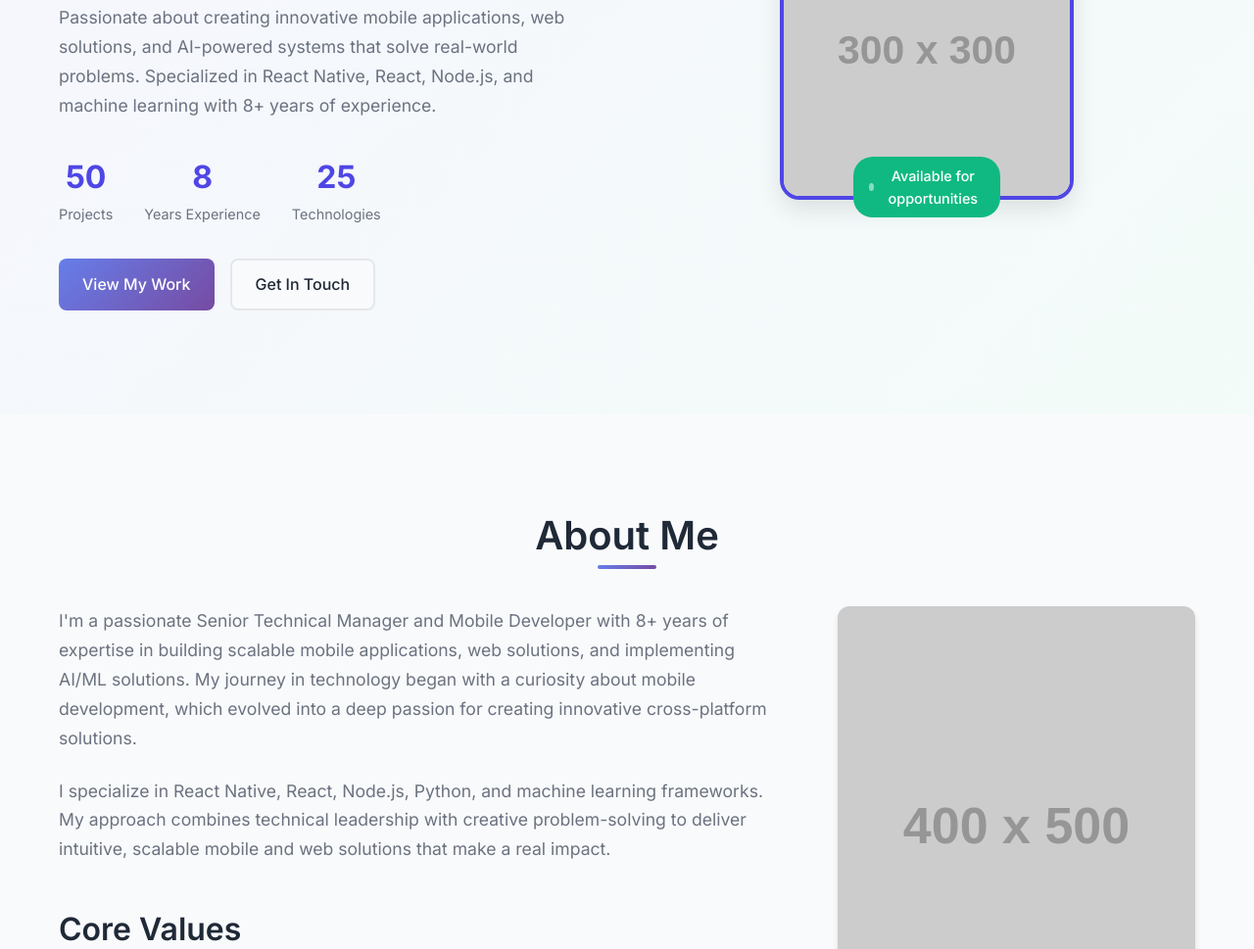
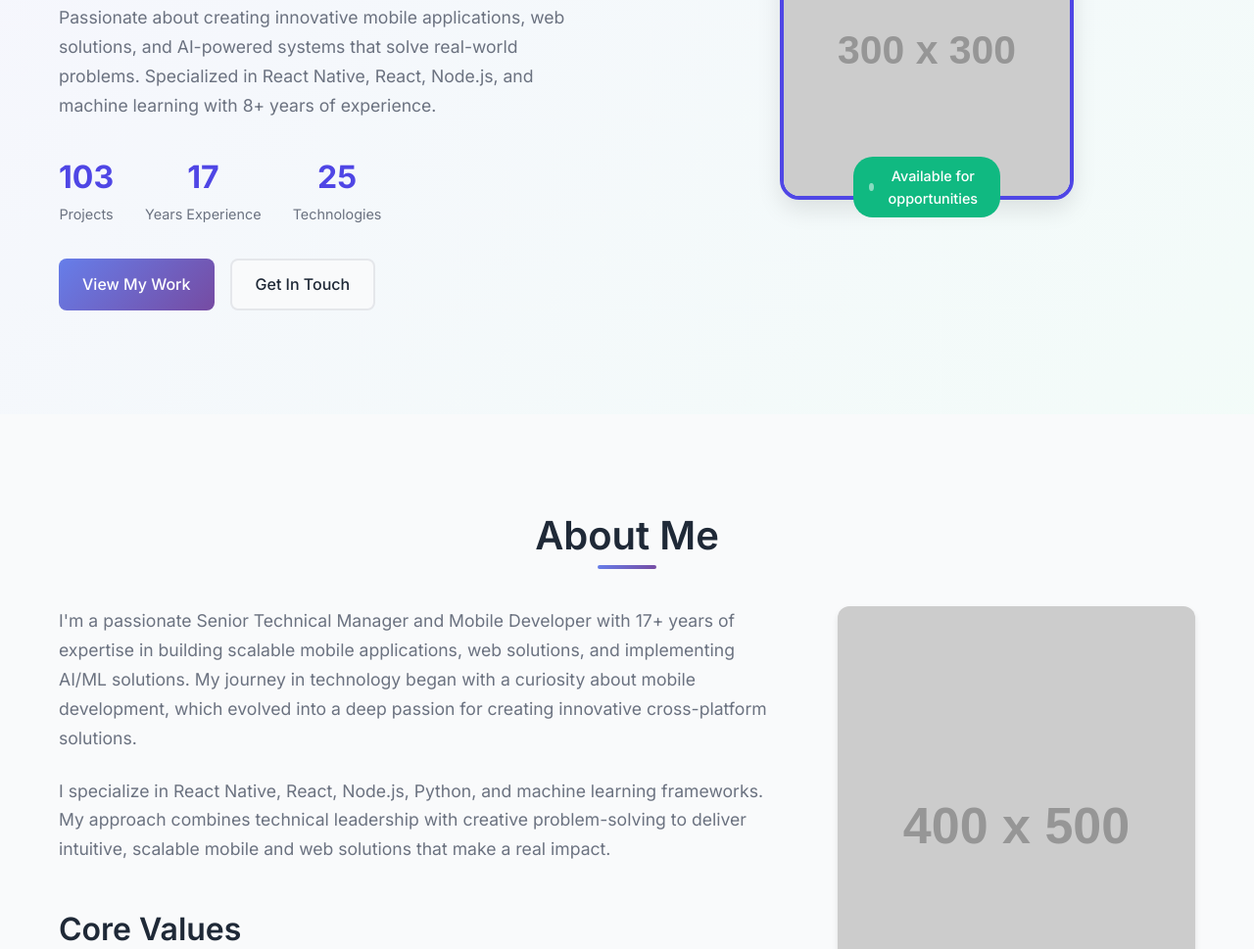
Before and after one commit to prasant2030/prasant2030.github.io, a plain HTML site: page index.html in a window 1280 px wide. Shown: the part 377-1346 px from the top of the page at 98% size. Drawn offline with Linux system fonts and the light colour scheme; placeholder pictures from the web are drawn by us.

Commit message:
Add files via upload
Signed-off-by: Prasant Kumar Behera <119404952+prasant2030@users.noreply.github.com>

```diff
--- a/index.html
+++ b/index.html
@@ -74,11 +74,11 @@
                     </p>
                     <div class="hero-stats">
                         <div class="stat">
-                            <span class="stat-number" data-target="50">0</span>
+                            <span class="stat-number" data-target="103">0</span>
                             <span class="stat-label">Projects</span>
                         </div>
                         <div class="stat">
-                            <span class="stat-number" data-target="8">0</span>
+                            <span class="stat-number" data-target="17">0</span>
                             <span class="stat-label">Years Experience</span>
                         </div>
                         <div class="stat">
@@ -112,7 +112,7 @@
                 <div class="about-text">
                     <div class="about-description">
                         <p>
-                            I'm a passionate Senior Technical Manager and Mobile Developer with 8+ years of expertise in building
+                            I'm a passionate Senior Technical Manager and Mobile Developer with 17+ years of expertise in building
                             scalable mobile applications, web solutions, and implementing AI/ML solutions. My journey
                             in technology began with a curiosity about mobile development, which evolved into
                             a deep passion for creating innovative cross-platform solutions.
```
